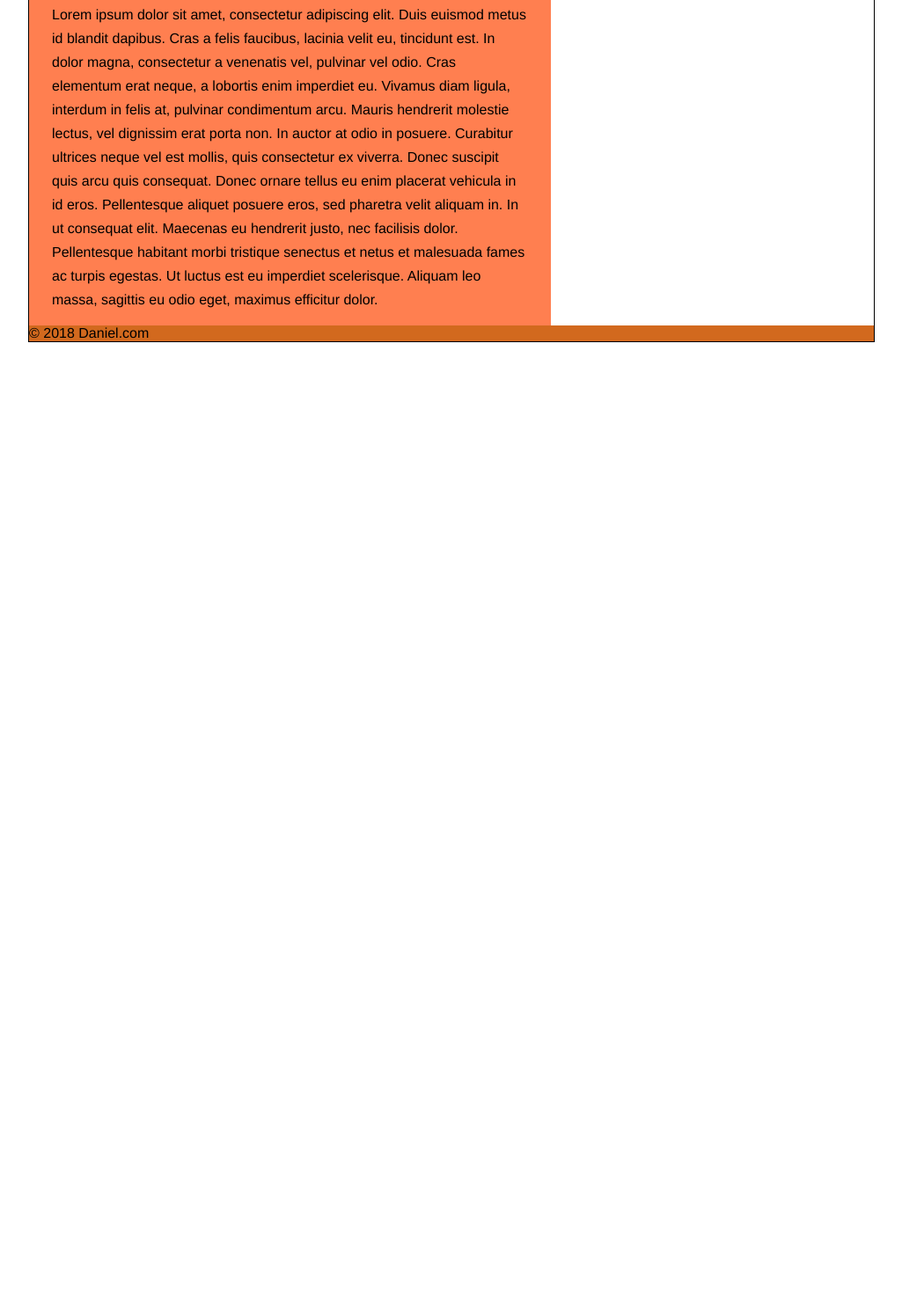
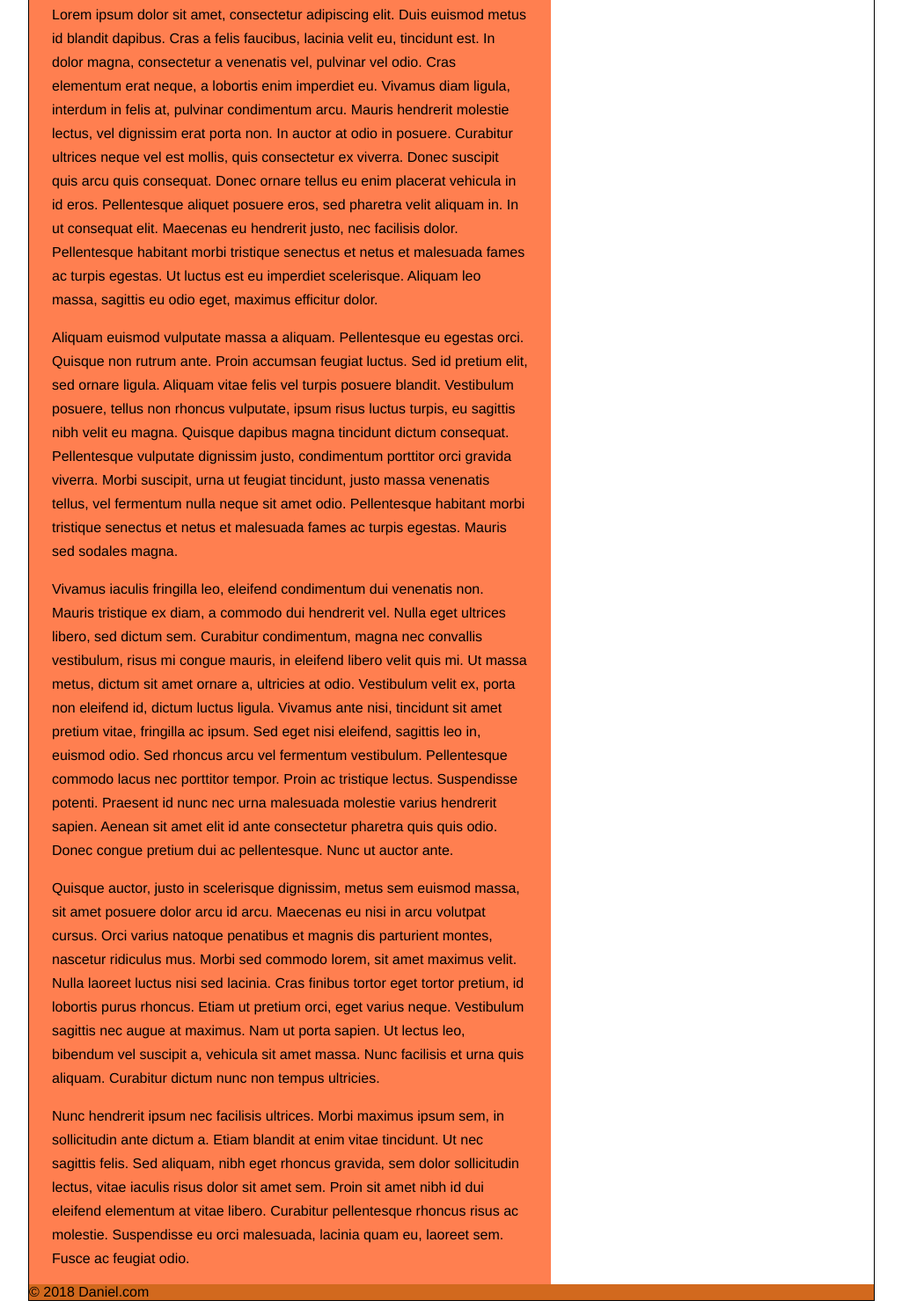
Before and after one commit to djr52/testsite4, a plain HTML site: page docs/index.html in a window 1280 px wide. Shown: the part 101-1588 px from the top of the page at 88% size, without its empty margins (127-1152 px from the left). Before the commit the page ends 800 px from the top, so only its background shows below. Drawn offline with Linux system fonts and the light colour scheme.

Commit message:
Feature: added even MORE content

```diff
--- a/docs/index.html
+++ b/docs/index.html
@@ -41,7 +41,42 @@
                 eu odio eget, maximus efficitur dolor.
 
             </p>
-
+            <p>
+                Aliquam euismod vulputate massa a aliquam. Pellentesque eu egestas orci. Quisque non rutrum ante. Proin
+                accumsan feugiat luctus. Sed id pretium elit, sed ornare ligula. Aliquam vitae felis vel turpis posuere
+                blandit. Vestibulum posuere, tellus non rhoncus vulputate, ipsum risus luctus turpis, eu sagittis nibh
+                velit eu magna. Quisque dapibus magna tincidunt dictum consequat. Pellentesque vulputate dignissim
+                justo, condimentum porttitor orci gravida viverra. Morbi suscipit, urna ut feugiat tincidunt, justo
+                massa venenatis tellus, vel fermentum nulla neque sit amet odio. Pellentesque habitant morbi tristique
+                senectus et netus et malesuada fames ac turpis egestas. Mauris sed sodales magna.
+            </p>
+            <p>
+                Vivamus iaculis fringilla leo, eleifend condimentum dui venenatis non. Mauris tristique ex diam, a
+                commodo dui hendrerit vel. Nulla eget ultrices libero, sed dictum sem. Curabitur condimentum, magna nec
+                convallis vestibulum, risus mi congue mauris, in eleifend libero velit quis mi. Ut massa metus, dictum
+                sit amet ornare a, ultricies at odio. Vestibulum velit ex, porta non eleifend id, dictum luctus ligula.
+                Vivamus ante nisi, tincidunt sit amet pretium vitae, fringilla ac ipsum. Sed eget nisi eleifend,
+                sagittis leo in, euismod odio. Sed rhoncus arcu vel fermentum vestibulum. Pellentesque commodo lacus nec
+                porttitor tempor. Proin ac tristique lectus. Suspendisse potenti. Praesent id nunc nec urna malesuada
+                molestie varius hendrerit sapien. Aenean sit amet elit id ante consectetur pharetra quis quis odio.
+                Donec congue pretium dui ac pellentesque. Nunc ut auctor ante.
+            </p>
+            <p>
+                Quisque auctor, justo in scelerisque dignissim, metus sem euismod massa, sit amet posuere dolor arcu id
+                arcu. Maecenas eu nisi in arcu volutpat cursus. Orci varius natoque penatibus et magnis dis parturient
+                montes, nascetur ridiculus mus. Morbi sed commodo lorem, sit amet maximus velit. Nulla laoreet luctus
+                nisi sed lacinia. Cras finibus tortor eget tortor pretium, id lobortis purus rhoncus. Etiam ut pretium
+                orci, eget varius neque. Vestibulum sagittis nec augue at maximus. Nam ut porta sapien. Ut lectus leo,
+                bibendum vel suscipit a, vehicula sit amet massa. Nunc facilisis et urna quis aliquam. Curabitur dictum
+                nunc non tempus ultricies.
+            </p>
+            <p>
+                Nunc hendrerit ipsum nec facilisis ultrices. Morbi maximus ipsum sem, in sollicitudin ante dictum a.
+                Etiam blandit at enim vitae tincidunt. Ut nec sagittis felis. Sed aliquam, nibh eget rhoncus gravida,
+                sem dolor sollicitudin lectus, vitae iaculis risus dolor sit amet sem. Proin sit amet nibh id dui
+                eleifend elementum at vitae libero. Curabitur pellentesque rhoncus risus ac molestie. Suspendisse eu
+                orci malesuada, lacinia quam eu, laoreet sem. Fusce ac feugiat odio.
+            </p>
 
 
         </div>
```
